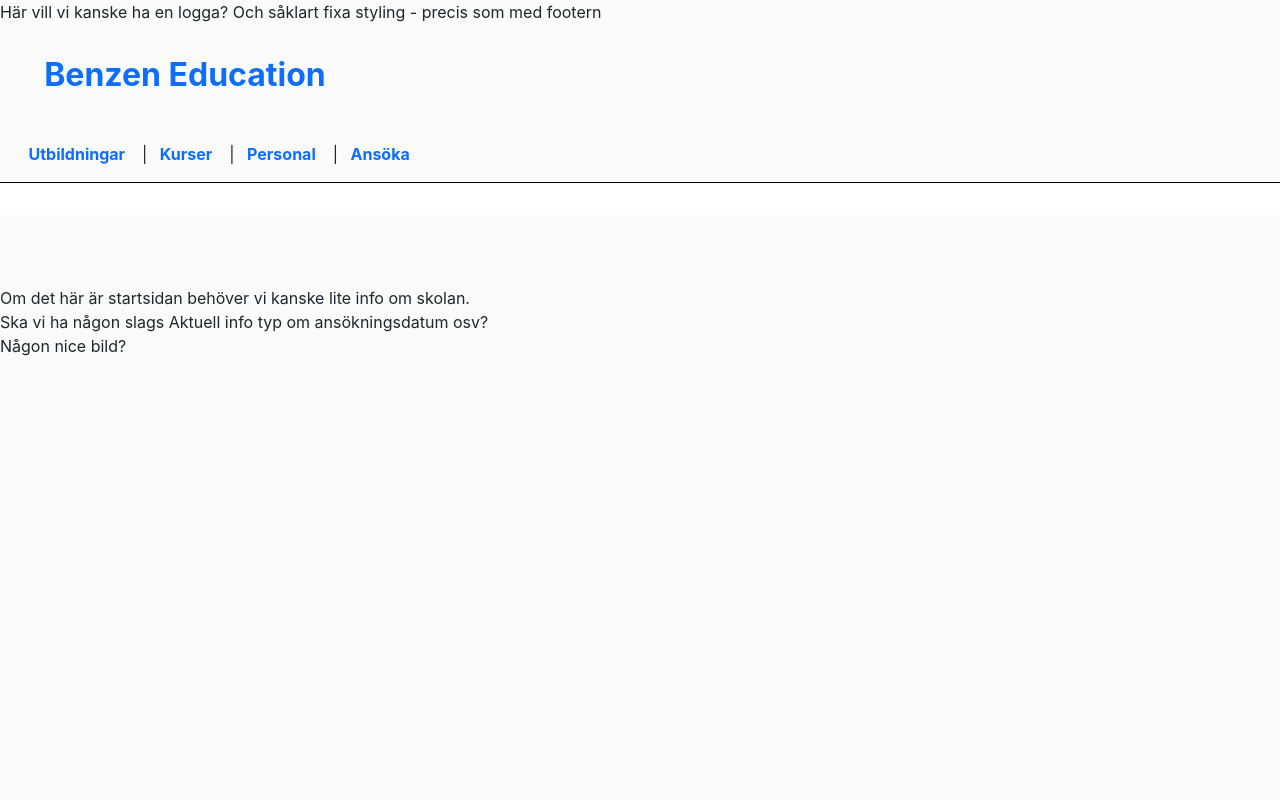
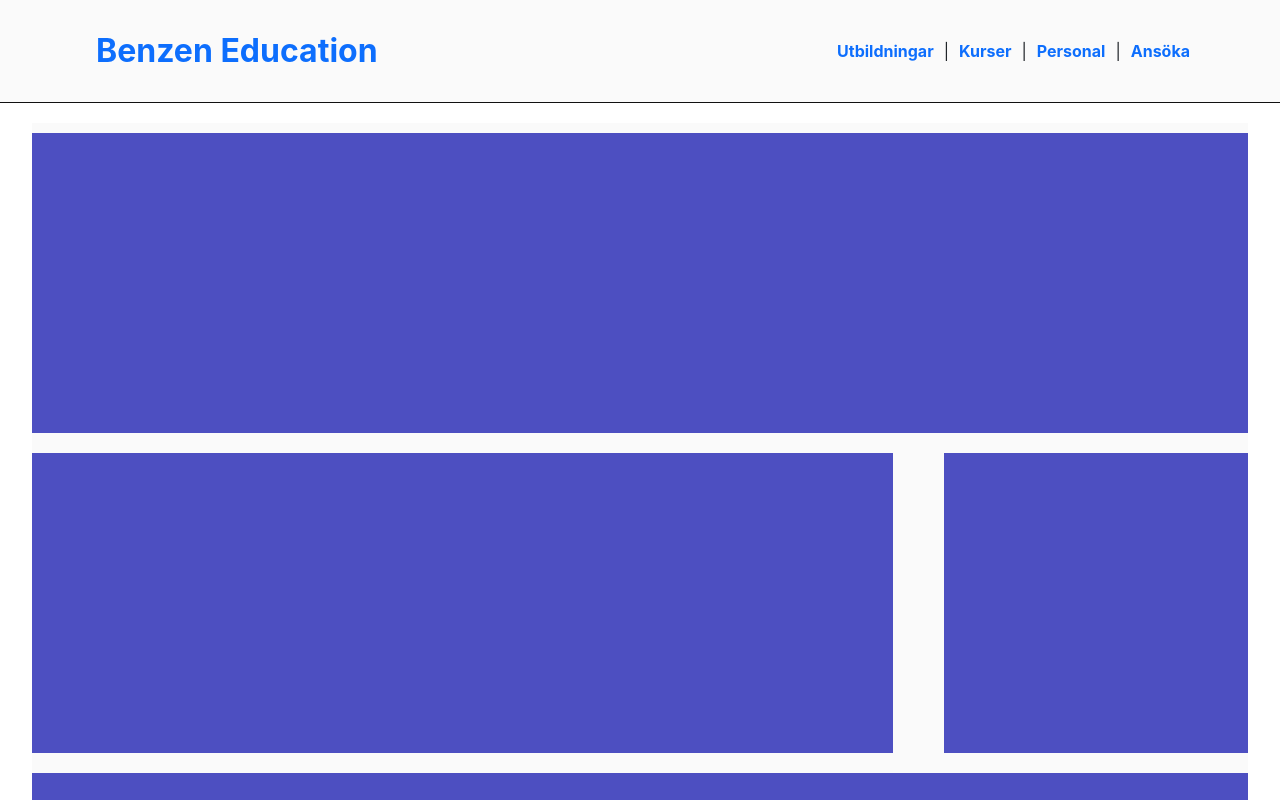
Before and after one commit to Ravelloo2/Benzen, a React (Create React App) app: page /Home in a window 1280 px wide. Shown: the top 800 px of the page. Built offline with nearby package versions, Linux system fonts and the light colour scheme.

Commit message:
CSS for landing page and header + jonte updates on main page

```diff
--- a/src/App.js
+++ b/src/App.js
@@ -7,8 +7,6 @@ import { Outlet } from 'react-router-dom';
 function App() {
   return (
     <div className="App">
-
-
     <Home/>
     <Outlet />
 
--- a/src/Components/Header.jsx
+++ b/src/Components/Header.jsx
@@ -6,9 +6,10 @@ import { Link } from 'react-router-dom';
 function Header() {
   return (
     <div id="header">
-    <p>Här vill vi kanske ha en logga? Och såklart fixa styling - precis som med footern</p>
-    <h2><Link to="/Home"> Benzen Education</Link></h2>
+      <div id="header-content">
+      <h2><Link to="/Home">Benzen Education</Link></h2>
     <Navbar/>
+      </div>
     </div>
   )
 }
--- a/src/Components/Home.jsx
+++ b/src/Components/Home.jsx
@@ -3,14 +3,23 @@ import React from 'react'
 function Home() {
   return (
     <div className="landingpage">
-    <h2>Välkommen till Benzen Education</h2>
-    <p>Om det här är startsidan behöver vi kanske lite info om skolan.<br/>
-    Ska vi ha någon slags Aktuell info typ om ansökningsdatum osv?<br/>
-    Någon nice bild?
-
-    </p>
+      <div className="first-content">
+        <div className="first-main-content"></div>
+      </div>
+      <div className="main-content">
+        <div className="left-side-content"></div>
+        <div className="right-side-content"></div>
+      </div>
+      <div className="third-content">
+        <div className="third-main-content"></div>
+      </div>
     </div>
   )
 }
 
 export default Home
+    {/* <h2>Välkommen till Benzen Education</h2>
+    <p>Om det här är startsidan behöver vi kanske lite info om skolan.<br/>
+    Ska vi ha någon slags Aktuell info typ om ansökningsdatum osv?<br/>
+    Någon nice bild? */}
+    {/* </p> */}
--- a/src/Components/Navbar.jsx
+++ b/src/Components/Navbar.jsx
@@ -4,10 +4,10 @@ import { Link } from 'react-router-dom';
 function Navbar() {
   return (
     <nav className='navBar'>
-    <Link to="/utbildningar" >Utbildningar</Link> |
-    <Link to="/Kurser" >Kurser</Link> |
-    <Link to="/personal" >Personal</Link> |
-    <Link to="/ansoka" >Ansöka</Link>
+    <Link className='navBar-content' to="/utbildningar" >Utbildningar</Link> |
+    <Link className='navBar-content' to="/Kurser" >Kurser</Link> |
+    <Link className='navBar-content' to="/personal" >Personal</Link> |
+    <Link className='navBar-content' to="/ansoka" >Ansöka</Link>
   </nav>
 
 )
--- a/src/Components/ShowEducation.jsx
+++ b/src/Components/ShowEducation.jsx
@@ -1,5 +1,5 @@
 import React, { useEffect, useState } from 'react'
-import { Button, Collapse } from 'react-bootstrap'
+import { Collapse } from 'react-bootstrap'
 import '../css/Education.css'
 
 const ShowEducation = ({name,educationLeader,courses,description}) => {
@@ -8,10 +8,12 @@ const [open, setOpen] = useState(false);
       <>
         <button className="Education-name" onClick={() => setOpen(!open)}>{name}</button>
         <Collapse in={open}>
-        <div>
+          <div>
+        <div className='Education-content'>
         <div className="Education-Leader">{educationLeader}</div>
         <div className="Education-Courses">{courses.join(' ')}</div>
         <div className="Education-description">{description}</div>
+          </div>
         </div></Collapse>
         <div className="separation-line"></div>
       </>
--- a/src/css/App.css
+++ b/src/css/App.css
@@ -3,11 +3,45 @@
 }
 
 .navBar {
-  border-bottom: 1px solid black;
+  /* border-bottom: 1px solid black; */
+  display: flex;
+  align-items: center;
   padding: 1rem;
+  margin: 0 auto;
+}
+
+.navBar .navBar-content {
+  margin: 0 10px;
 }
 
 .landingpage{
-  height: 100vh;
+  display: grid;
+  grid-template-columns: repeat(24,auto);
   background-color:#fafafa;
+  width: 95%;
+  margin: 20px auto;
 }
+
+.main-content,.first-content,.third-content {
+  grid-column: 1 / -1;
+  display: grid;
+  grid-template-columns: repeat(24,auto);
+  margin: 10px 0;
+  height: 300px;
+}
+.first-main-content {
+  grid-column: 1 / -1;
+  background-color: #1417afc0;
+}
+.left-side-content {
+  grid-column: 1 / 18;
+  background-color: #1417afc0;
+}
+.right-side-content {
+  grid-column:19 / 25;
+  background-color: #1417afc0;
+}
+.third-main-content {
+  grid-column: 1 / -1;
+  background-color: #1417afc0;
+}
--- a/src/css/Education.css
+++ b/src/css/Education.css
@@ -12,6 +12,7 @@
     margin: 0 auto;
 }
 .Education-name {
+    padding: 0;
     font-family: 'Rajdhani' ;
     background-color: transparent;
     font-size: 30px;
@@ -19,6 +20,12 @@
     text-decoration: underline;
     cursor: pointer;
     border: none;
+}
+.Education-content {
+    padding: 0;
+    display: flex;
+    justify-content: space-evenly;
+    align-items: center;
 }
 
 .Education-name:hover {
--- a/src/css/Header.css
+++ b/src/css/Header.css
@@ -4,13 +4,20 @@
     position:sticky;
     top: 0;
     z-index: 1000;
-
+    margin-bottom: 10px;
+    border-bottom: 1px solid #111;
 }
-#header h2{
+#header #header-content {
+    display: flex;
+    justify-content: space-evenly;
+    margin: 0 auto;
+    width: 90%;
+}
+#header #header-content h2{
+    width: 100%;
     font-weight: bolder;
 }
 a{
     text-decoration: none;
     font-weight: bold;
-    padding: 1%;
 }
```
